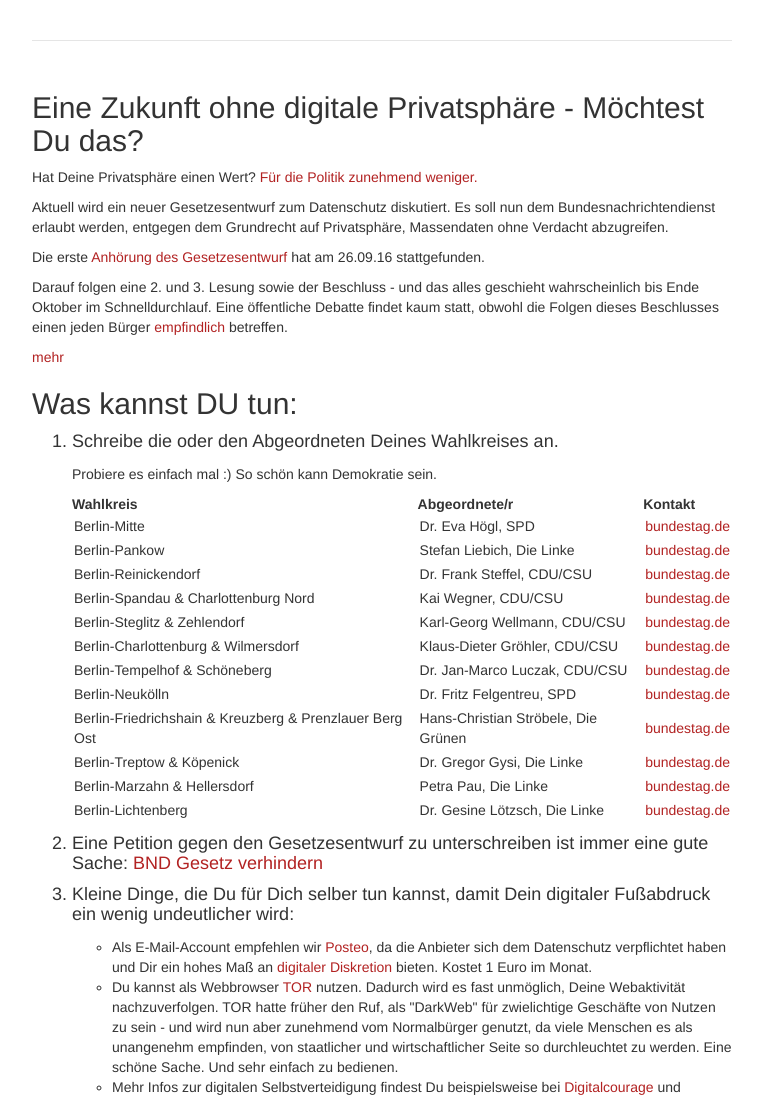
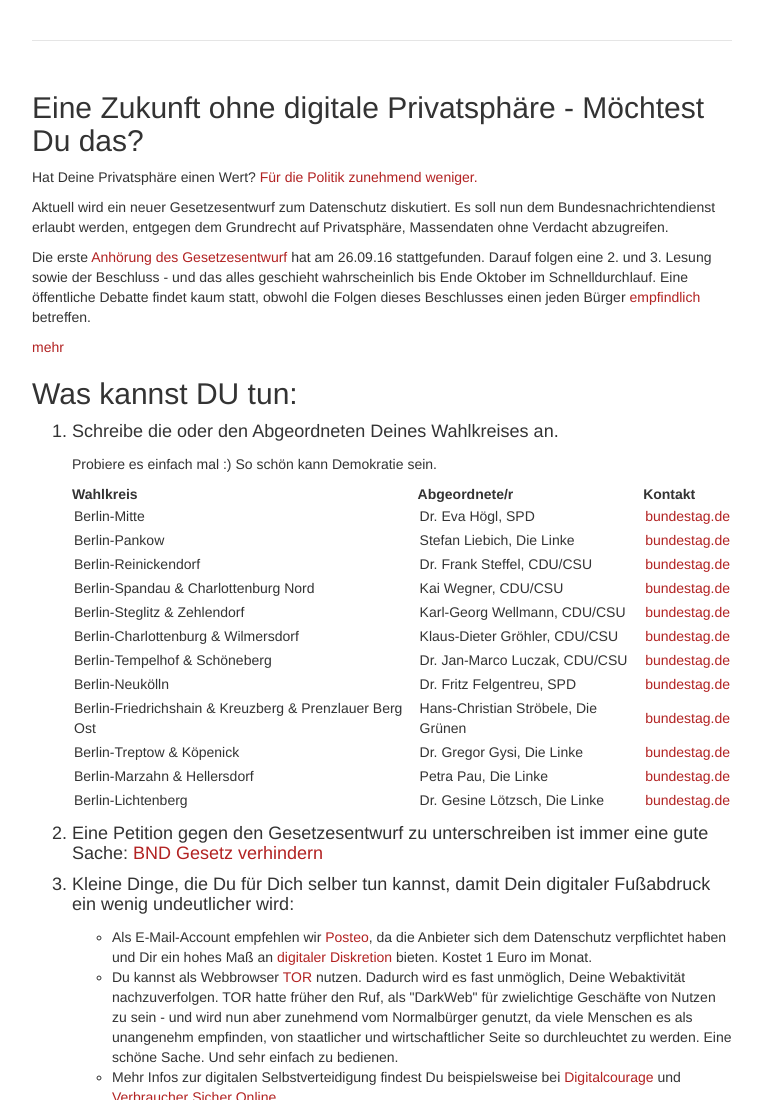
Before and after one commit to FreiheitStattSicherheit/FreiheitStattSicherheit.github.io, a plain HTML site: page index.html in a window 1280 px wide. Shown: the top 1100 px of the page, without its empty margins (258-1019 px from the left). Drawn offline with Linux system fonts and the light colour scheme.

Commit message:
erhaengt

```diff
--- a/index.html
+++ b/index.html
@@ -53,8 +53,7 @@
             <p> Hat Deine Privatsphäre einen Wert? <a href="https://netzpolitik.org/2016/innenministerium-will-rechtswidrige-datenverarbeitung-bei-geheimdiensten-sanktionsfrei-machen/"> Für die Politik zunehmend weniger.</a>
           <p> Aktuell wird ein neuer Gesetzesentwurf zum Datenschutz diskutiert. Es soll nun dem Bundesnachrichtendienst erlaubt werden, entgegen dem Grundrecht auf Privatsphäre, Massendaten ohne Verdacht abzugreifen.
           </p>
-          <p> Die erste <a href="https://netzpolitik.org/2016/problematisch-verfassungswidrig-schlecht-kontrolliert-sachverstaendige-kritisieren-bnd-gesetz/">Anhörung des Gesetzesentwurf</a> hat am 26.09.16 stattgefunden.
-                <p> Darauf folgen eine 2. und 3. Lesung sowie der Beschluss - und das alles geschieht wahrscheinlich bis Ende Oktober im Schnelldurchlauf. Eine öffentliche Debatte findet kaum statt, obwohl die Folgen dieses Beschlusses einen jeden Bürger <a href="https://netzpolitik.org/2016/warum-alle-gegen-das-bnd-gesetz-sind-ausser-der-bundesregierung/">empfindlich</a> betreffen.
+          <p> Die erste <a href="https://netzpolitik.org/2016/problematisch-verfassungswidrig-schlecht-kontrolliert-sachverstaendige-kritisieren-bnd-gesetz/">Anhörung des Gesetzesentwurf</a> hat am 26.09.16 stattgefunden. Darauf folgen eine 2. und 3. Lesung sowie der Beschluss - und das alles geschieht wahrscheinlich bis Ende Oktober im Schnelldurchlauf. Eine öffentliche Debatte findet kaum statt, obwohl die Folgen dieses Beschlusses einen jeden Bürger <a href="https://netzpolitik.org/2016/warum-alle-gegen-das-bnd-gesetz-sind-ausser-der-bundesregierung/">empfindlich</a> betreffen. </p>
             <div id="fulltext" class="collapse">
                 <p> Das Wort „Datenschutzgesetz“ ist hier etwas irreführend. Bislang bedurfte es eines begründeten Verdachts, damit der Bundesnachrichtendienst (BND) Einzelpersonen oder Gruppen überwachen konnte (Verdacht auf Terror/Geldwäsche/Drogenhandel/Menschenhandel etc.). Nun sollen die juristischen Grenzen deutlich gelockert werden - so sehr, dass es als <a href="https://netzpolitik.org/2016/geheimdienst-kontrolleur-neues-bnd-gesetz-wird-sich-als-evident-verfassungswidrig-erweisen/"> verfassungswidrig </a> eingestuft werden kann. Dies würde in Zukunft die Überwachung von ALLEM und ALLEN, ohne Verdacht und <a href="https://www.digitalcourage.de/blog/2016/geplantes-bundesdatenschutzgesetz-datenschutz-im-freien-fall"> ohne handfeste Begründung </a> erlauben. Denn es liegt eine juristische Beliebigkeit in der Formulierung des neuen Gesetzesentwurfs, dass der BND eine/n jede/n Bürger/in mit der Begründung überwachen darf: damit "die BRD handlungsfähig bleibt".
 Frei nach dem Prinzip: Wenn der BND flächendeckend überwacht, wird schon hier und da etwas Brauchbares dabei sein.</p>
```
